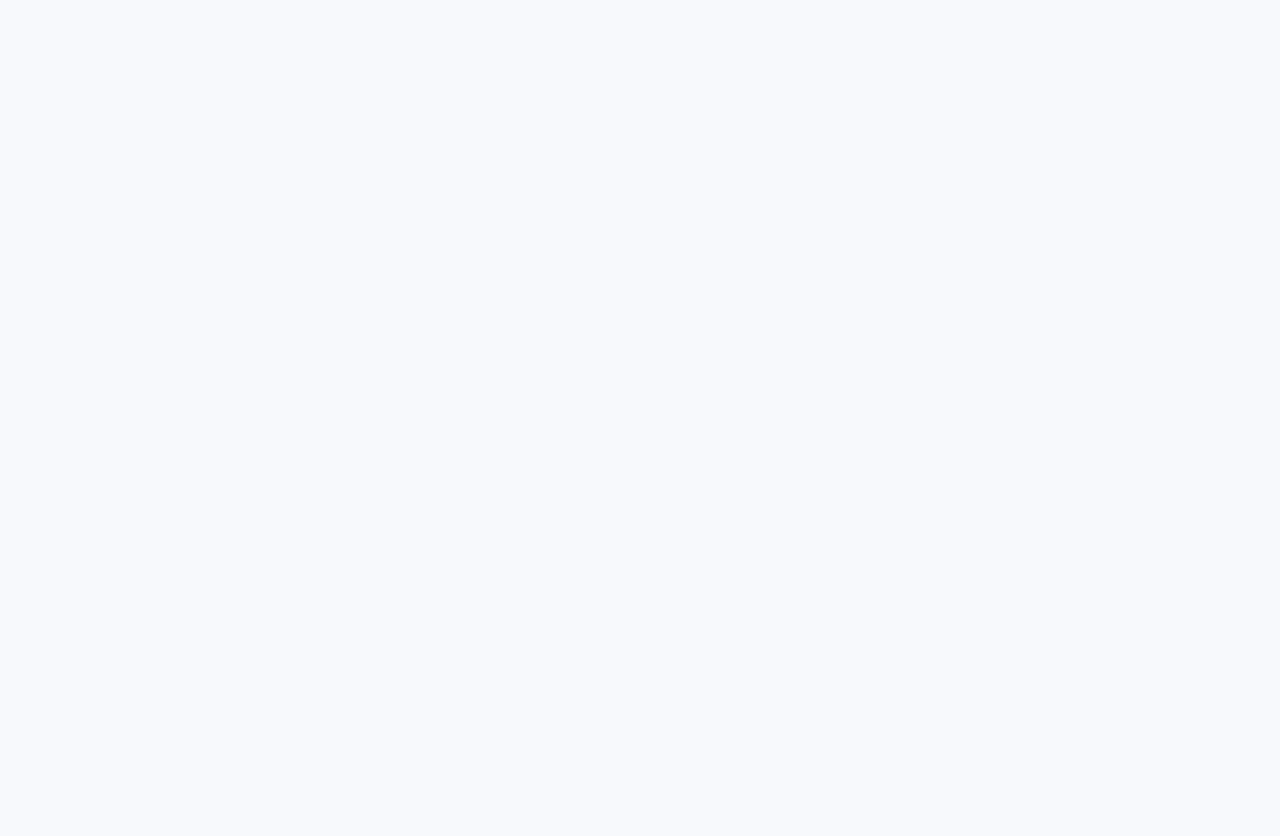
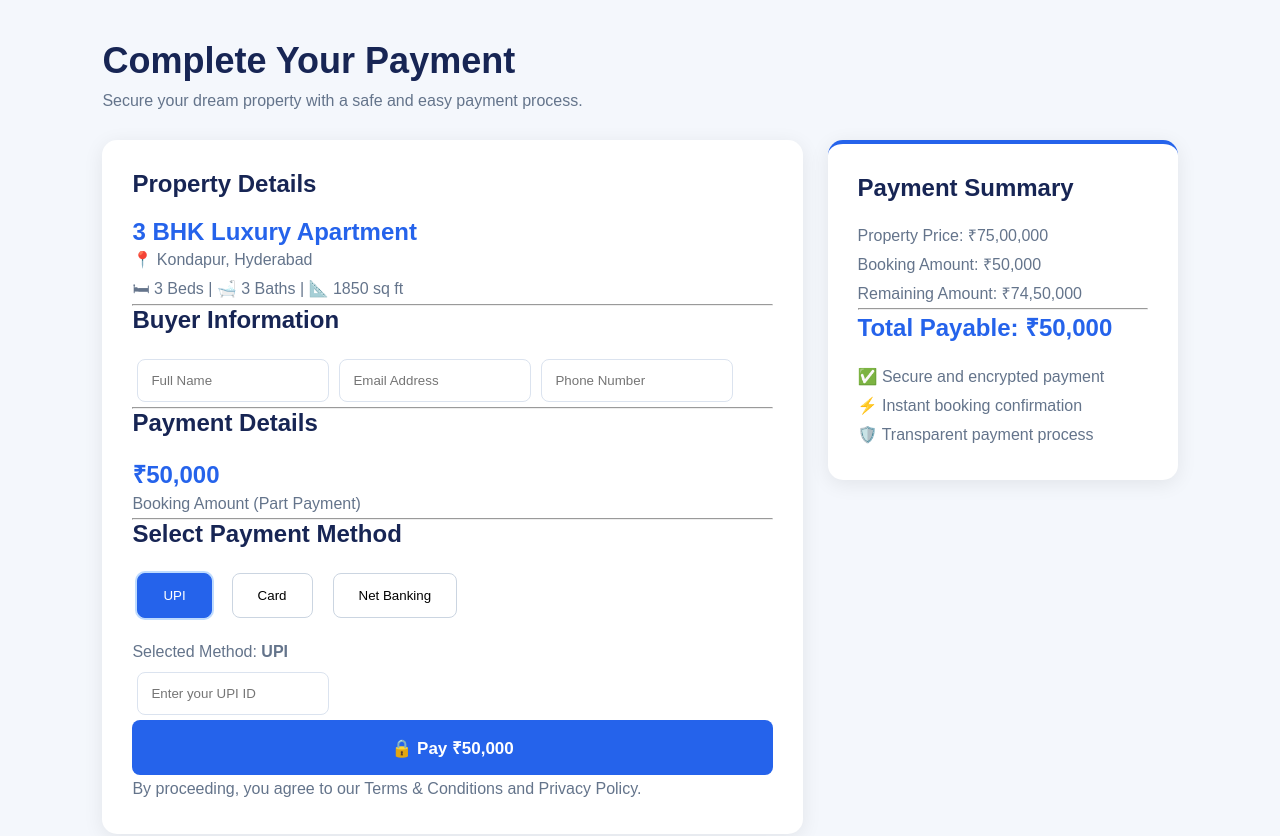
Before and after one commit to Amitxere/real-estate-application, a React app in the folder real-estate-frontend/: page /payment in a window 1280 px wide. Before the commit this address had no page. Shown: the top 836 px of the page. Before the commit the page ends 800 px from the top, so only its background shows below. Built offline with nearby package versions, Linux system fonts and the light colour scheme; the HTML template or start-up script is replaced by a standard one.

Commit message:
Improve payment page UI and functionality

```diff
--- a/real-estate-frontend/src/App.jsx
+++ b/real-estate-frontend/src/App.jsx
@@ -3,6 +3,7 @@ import Home from "./Home";
 import SearchResults from "./SearchResults";
 import Navbar from "./components/Navbar";
 import "./index.css";
+import PaymentPage from "./payments/PaymentPage";
 
 
 /* =========================================================
@@ -226,6 +227,12 @@ function App() {
           element={<Contact />}
         />
 
+        {/* PAYMENT */}
+        <Route
+          path="/payment"
+          element={<PaymentPage />}
+        />
+
       </Routes>
 
     </BrowserRouter>
--- a/real-estate-frontend/src/index.css
+++ b/real-estate-frontend/src/index.css
@@ -30,7 +30,7 @@ button {
 ========================= */
 
 .navbar {
-  height: 72px;
+  height: 85px;
   background: #ffffff;
   border-bottom: 1px solid #e7eaf0;
   position: relative;
@@ -864,3 +864,139 @@ button {
   }
 
 }
+
+/* Payment Page */
+
+.payment-page {
+  min-height: 100vh;
+  padding: 40px 8%;
+  background: #f4f7fc;
+  font-family: Arial, sans-serif;
+}
+
+.payment-page h1 {
+  color: #172554;
+  font-size: 36px;
+  margin-bottom: 10px;
+}
+
+.payment-page > p {
+  color: #64748b;
+  font-size: 16px;
+  margin-bottom: 30px;
+}
+
+.payment-layout {
+  display: grid;
+  grid-template-columns: 2fr 1fr;
+  gap: 25px;
+  align-items: start;
+}
+
+.payment-card,
+.summary-card {
+  background: white;
+  padding: 30px;
+  border-radius: 15px;
+  box-shadow: 0 4px 20px rgba(0, 0, 0, 0.08);
+}
+
+.payment-card h2,
+.summary-card h2 {
+  color: #172554;
+  margin-bottom: 20px;
+}
+
+.payment-card h3 {
+  color: #2563eb;
+  font-size: 24px;
+}
+
+.payment-card p,
+.summary-card p {
+  color: #64748b;
+  line-height: 1.8;
+}
+
+.payment-card input {
+  width: 30%;
+  padding: 13px;
+  margin: 5px;
+  border: 1px solid #dbe3ef;
+  border-radius: 8px;
+  box-sizing: border-box;
+}
+
+.payment-method {
+  padding: 14px 25px;
+  margin: 5px;
+  background: white;
+  border: 1px solid #cbd5e1;
+  border-radius: 8px;
+  cursor: pointer;
+}
+
+.payment-method:hover {
+  border-color: #2563eb;
+  color: #2563eb;
+}
+
+.pay-button {
+  width: 100%;
+  padding: 16px;
+  background: #2563eb;
+  color: white;
+  border: none;
+  border-radius: 8px;
+  font-size: 17px;
+  font-weight: bold;
+  cursor: pointer;
+}
+
+.pay-button:hover {
+  background: #1d4ed8;
+}
+
+.summary-card {
+  border-top: 4px solid #2563eb;
+}
+
+.summary-card h2:last-of-type {
+  color: #2563eb;
+}
+
+@media (max-width: 768px) {
+  .payment-layout {
+    grid-template-columns: 1fr;
+  }
+
+  .payment-card input {
+    width: 100%;
+    margin: 5px 0;
+  }
+}
+
+.payment-methods {
+  display: flex;
+  flex-wrap: wrap;
+  gap: 10px;
+  margin-bottom: 15px;
+}
+
+.selected-method {
+  background-color: #2563eb;
+  color: white;
+  border-color: #2563eb;
+  box-shadow: 0 0 0 2px #bfdbfe;
+}
+
+.payment-card input:focus {
+  outline: none;
+  border-color: #2563eb;
+  box-shadow: 0 0 0 2px #dbeafe;
+}
+
+.pay-button:hover {
+  transform: translateY(-1px);
+  transition: 0.2s;
+}
--- a/real-estate-frontend/src/payments/PaymentPage.jsx
+++ b/real-estate-frontend/src/payments/PaymentPage.jsx
@@ -1,10 +1,208 @@
-import React from "react";
+
+import React, { useState } from "react";
 
 const PaymentPage = () => {
+  // Sample payment data
+  const bookingAmount = 50000;
+  const propertyPrice = 7500000;
+  const remainingAmount = propertyPrice - bookingAmount;
+
+  // Payment method state
+  const [selectedMethod, setSelectedMethod] = useState("UPI");
+
+  // Buyer information state
+  const [buyerName, setBuyerName] = useState("");
+  const [buyerEmail, setBuyerEmail] = useState("");
+  const [buyerPhone, setBuyerPhone] = useState("");
+  const [upiId, setUpiId] = useState("");
+
+  // Payment button handler
+  const handlePayment = (event) => {
+    event.preventDefault();
+
+    if (!buyerName || !buyerEmail || !buyerPhone) {
+      alert("Please fill in all buyer details.");
+      return;
+    }
+
+    if (selectedMethod === "UPI" && !upiId) {
+      alert("Please enter your UPI ID.");
+      return;
+    }
+
+    alert(
+      `Payment process started using ${selectedMethod}.\nAmount: ₹${bookingAmount.toLocaleString("en-IN")}`
+    );
+  };
+
   return (
-    <div>
-      <h1>Payment Page</h1>
-      <p>Welcome to the payment page</p>
+    <div className="payment-page">
+
+      {/* Page Header */}
+      <h1>Complete Your Payment</h1>
+
+      <p>
+        Secure your dream property with a safe and easy payment process.
+      </p>
+
+      <form onSubmit={handlePayment}>
+
+        <div className="payment-layout">
+
+          {/* Left Section */}
+          <div className="payment-card">
+
+            {/* Property Details */}
+            <h2>Property Details</h2>
+
+            <h3>3 BHK Luxury Apartment</h3>
+
+            <p>📍 Kondapur, Hyderabad</p>
+
+            <p>
+              🛏 3 Beds | 🛁 3 Baths | 📐 1850 sq ft
+            </p>
+
+            <hr />
+
+            {/* Buyer Information */}
+            <h2>Buyer Information</h2>
+
+            <input
+              type="text"
+              placeholder="Full Name"
+              value={buyerName}
+              onChange={(event) => setBuyerName(event.target.value)}
+            />
+
+            <input
+              type="email"
+              placeholder="Email Address"
+              value={buyerEmail}
+              onChange={(event) => setBuyerEmail(event.target.value)}
+            />
+
+            <input
+              type="tel"
+              placeholder="Phone Number"
+              value={buyerPhone}
+              onChange={(event) => setBuyerPhone(event.target.value)}
+            />
+
+            <hr />
+
+            {/* Payment Details */}
+            <h2>Payment Details</h2>
+
+            <h3>
+              ₹{bookingAmount.toLocaleString("en-IN")}
+            </h3>
+
+            <p>Booking Amount (Part Payment)</p>
+
+            <hr />
+
+            {/* Payment Methods */}
+            <h2>Select Payment Method</h2>
+
+            <div className="payment-methods">
+
+              <button
+                type="button"
+                className={`payment-method ${
+                  selectedMethod === "UPI" ? "selected-method" : ""
+                }`}
+                onClick={() => setSelectedMethod("UPI")}
+              >
+                UPI
+              </button>
+
+              <button
+                type="button"
+                className={`payment-method ${
+                  selectedMethod === "Card" ? "selected-method" : ""
+                }`}
+                onClick={() => setSelectedMethod("Card")}
+              >
+                Card
+              </button>
+
+              <button
+                type="button"
+                className={`payment-method ${
+                  selectedMethod === "Net Banking"
+                    ? "selected-method"
+                    : ""
+                }`}
+                onClick={() => setSelectedMethod("Net Banking")}
+              >
+                Net Banking
+              </button>
+
+            </div>
+
+            {/* Selected Method Information */}
+            <p>
+              Selected Method: <strong>{selectedMethod}</strong>
+            </p>
+
+            {/* UPI Input */}
+            {selectedMethod === "UPI" && (
+              <input
+                type="text"
+                placeholder="Enter your UPI ID"
+                value={upiId}
+                onChange={(event) => setUpiId(event.target.value)}
+              />
+            )}
+
+            {/* Payment Button */}
+            <button type="submit" className="pay-button">
+              🔒 Pay ₹{bookingAmount.toLocaleString("en-IN")}
+            </button>
+
+            <p>
+              By proceeding, you agree to our Terms & Conditions
+              and Privacy Policy.
+            </p>
+
+          </div>
+
+          {/* Right Section */}
+          <div className="summary-card">
+
+            <h2>Payment Summary</h2>
+
+            <p>
+              Property Price: ₹{propertyPrice.toLocaleString("en-IN")}
+            </p>
+
+            <p>
+              Booking Amount: ₹{bookingAmount.toLocaleString("en-IN")}
+            </p>
+
+            <p>
+              Remaining Amount: ₹{remainingAmount.toLocaleString("en-IN")}
+            </p>
+
+            <hr />
+
+            <h2>
+              Total Payable: ₹{bookingAmount.toLocaleString("en-IN")}
+            </h2>
+
+            <p>✅ Secure and encrypted payment</p>
+
+            <p>⚡ Instant booking confirmation</p>
+
+            <p>🛡️ Transparent payment process</p>
+
+          </div>
+
+        </div>
+
+      </form>
+
     </div>
   );
 };
```
